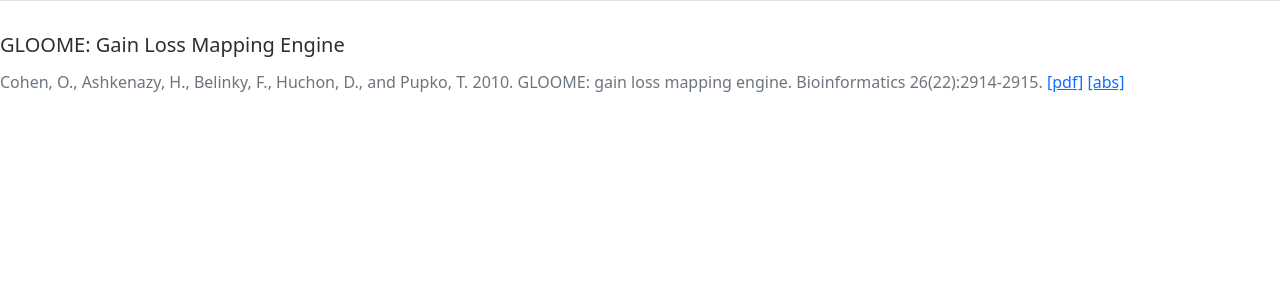
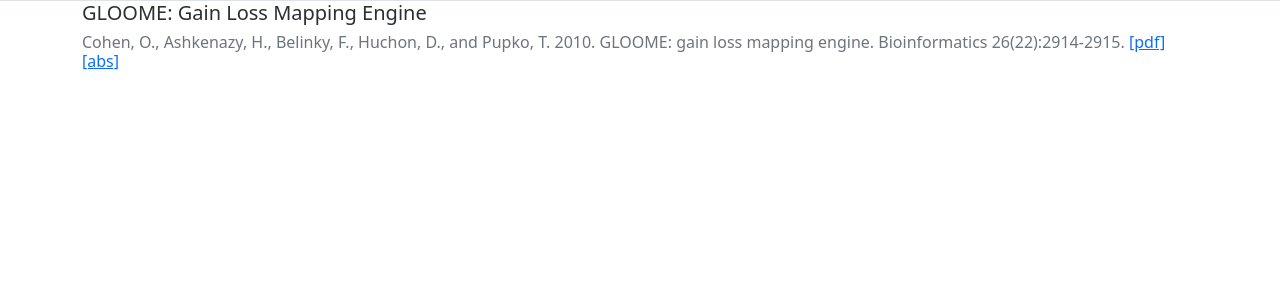
Before and after one commit to junior-iv/gloome, a Flask app: page /citing_and_credits in a window 1280 px wide. Shown: the part 91-392 px from the top of the page. Run offline with Flask 3, Linux system fonts and the light colour scheme; parts of the project's set-up code (start-up, migrations or seed data) failed here and were passed over.

Commit message:
5.25.29с

```diff
--- a/app/templates/citing_and_credits.html
+++ b/app/templates/citing_and_credits.html
@@ -18,7 +18,7 @@
 
 {% block content %}
 {{ super() }}
-<div class="d-flex gap-2 flex-column my-5 justify-content-center">
+<div class="container">
     <div class="h5 text-secondary-emphasis">
         GLOOME: Gain Loss Mapping Engine
     </div>
--- a/script/service_functions.py
+++ b/script/service_functions.py
@@ -221,7 +221,7 @@ def check_data(*args) -> List[Tuple[str, str]]:
 
     if not pattern_msa:
         err_list.append(('MSA error', 'No MSA was provided.'))
-    elif not 'pattern_msa'.startswith('>'):
+    elif not pattern_msa.startswith('>'):
         err_list.append(('MSA error', 'Wrong MSA format. Please provide MSA in FASTA format.'))
     elif len(pattern_msa.split('\n')) / 2 < 2:
         err_list.append(('MSA error', 'There should be at least two sequences in the MSA.'))
```
